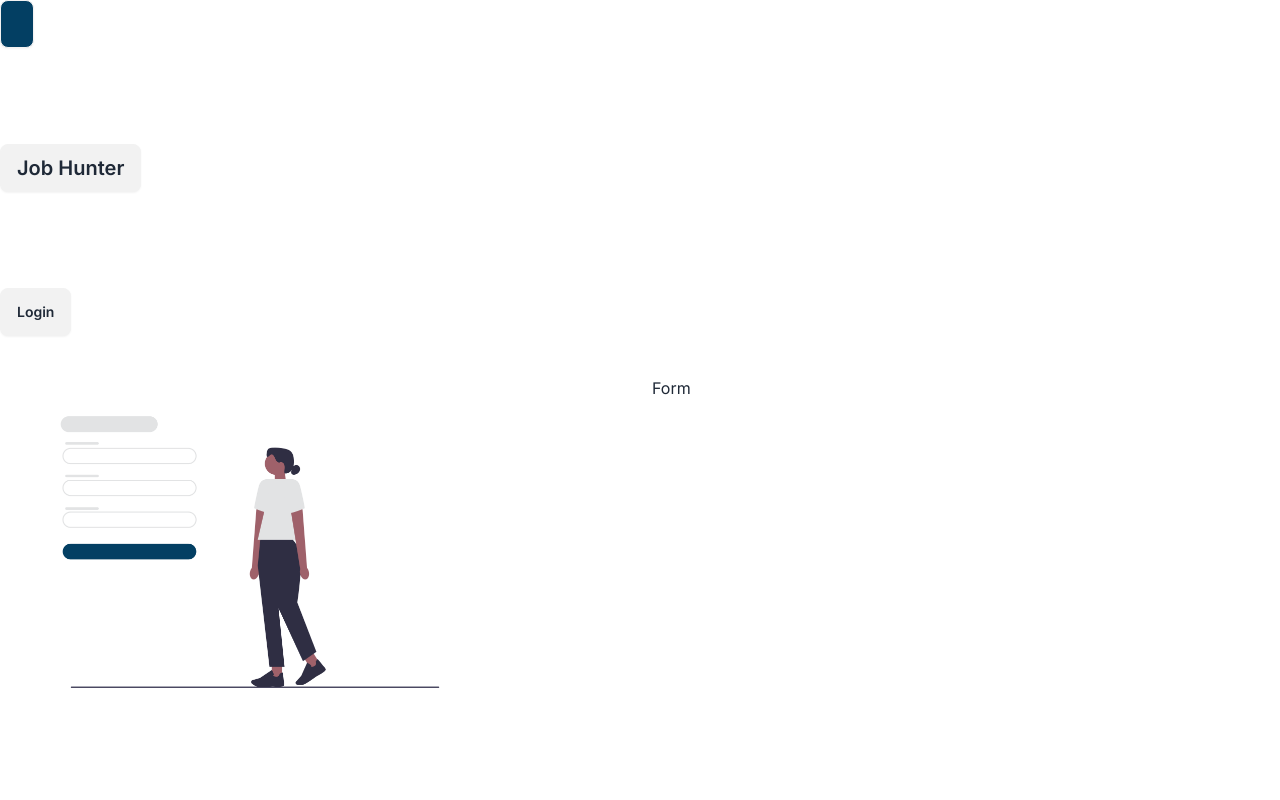
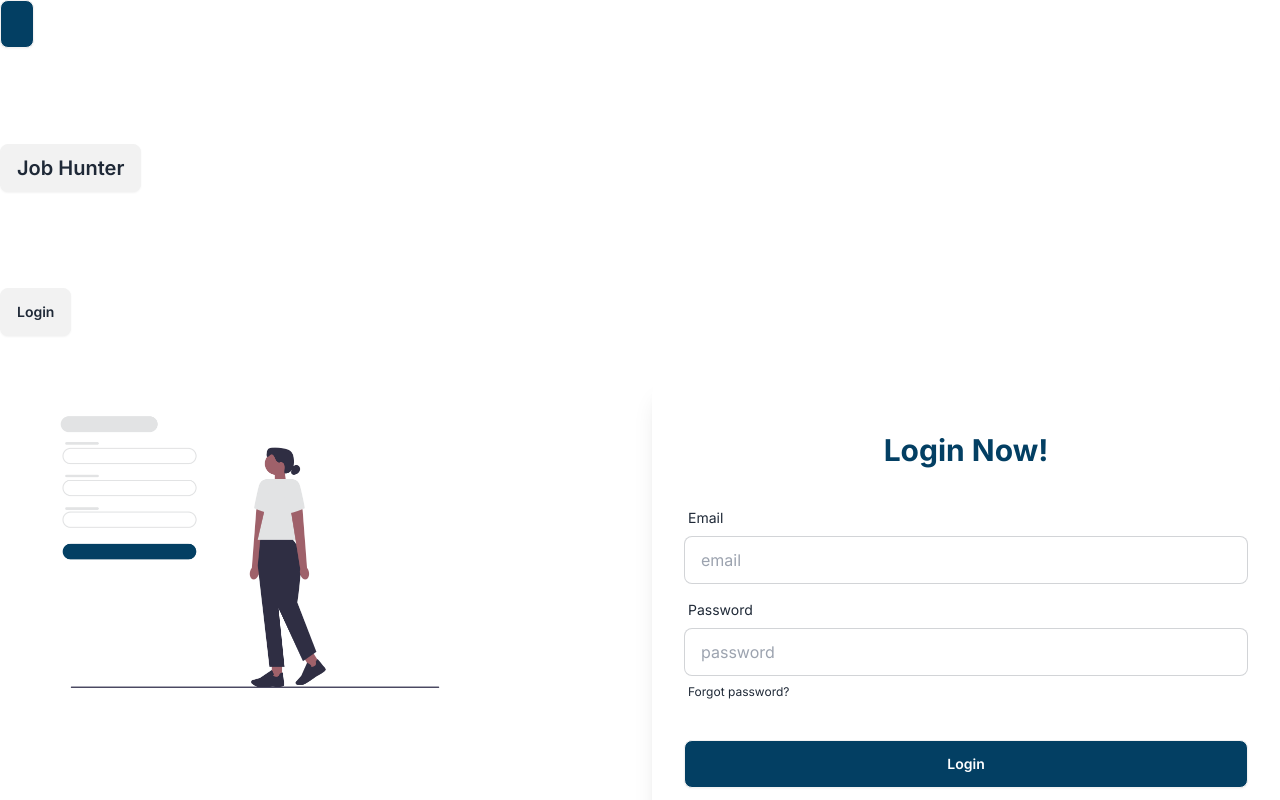
Before and after one commit to Rafiul23/job-hunter-client, a Next.js app: page /login in a window 1280 px wide. Shown: the top 800 px of the page. Built offline with nearby package versions, Linux system fonts and the light colour scheme.

Commit message:
added a login form

```diff
--- a/src/app/login/page.js
+++ b/src/app/login/page.js
@@ -1,15 +1,52 @@
-import Image from 'next/image';
-import loginImage from '../../assets/login.png';
+import Image from "next/image";
+import loginImage from "../../assets/login.png";
 
 const Login = () => {
-    return (
-        <div className='py-10'>
-           <div className='grid grid-cols-1 lg:grid-cols-2 gap-6'>
-           <div><Image src={loginImage} alt='login image' width={500} height={500} /></div>
-           <div>Form</div>
-           </div>
+  return (
+    <div className="py-10">
+      <div className="grid grid-cols-1 lg:grid-cols-2 gap-6">
+        <div>
+          <Image src={loginImage} alt="login image" width={500} height={500} />
         </div>
-    );
+        <div className="card bg-base-100 w-full shadow-xl">
+
+          <form className="card-body">
+            <h2 className='text-3xl text-center text-[#033f63] py-6 font-bold'>Login Now!</h2>
+            <div className="form-control">
+              <label className="label">
+                <span className="label-text">Email</span>
+              </label>
+              <input
+                type="email"
+                placeholder="email"
+                className="input input-bordered"
+                required
+              />
+            </div>
+            <div className="form-control">
+              <label className="label">
+                <span className="label-text">Password</span>
+              </label>
+              <input
+                type="password"
+                placeholder="password"
+                className="input input-bordered"
+                required
+              />
+              <label className="label">
+                <a href="#" className="label-text-alt link link-hover">
+                  Forgot password?
+                </a>
+              </label>
+            </div>
+            <div className="form-control mt-6">
+              <button className="btn bg-[#033f63] text-white">Login</button>
+            </div>
+          </form>
+        </div>
+      </div>
+    </div>
+  );
 };
 
 export default Login;
```
